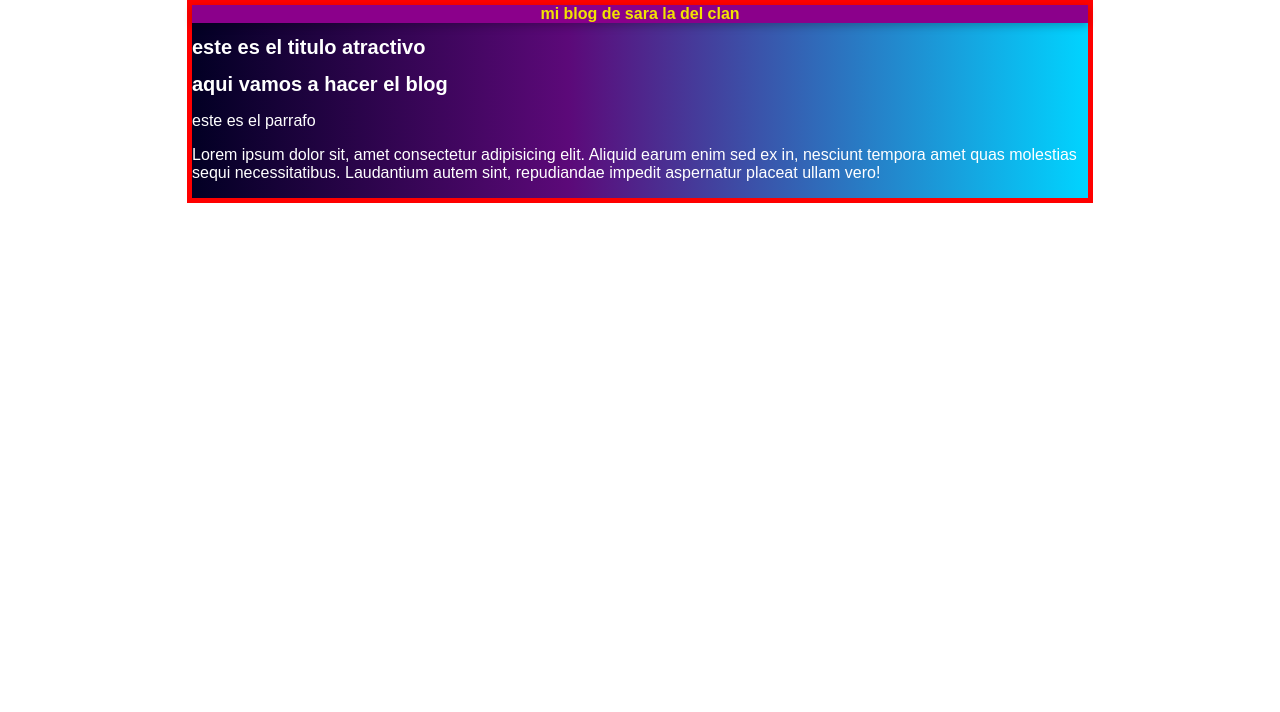
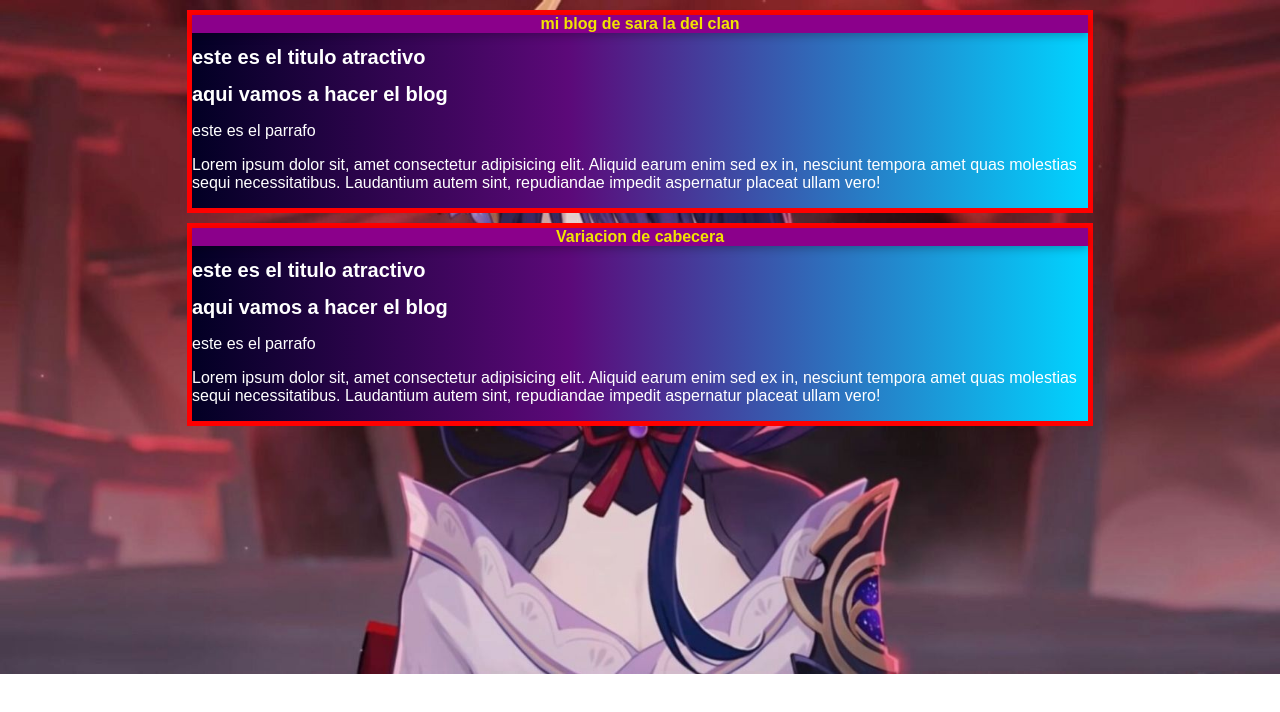
Before and after one commit to shogunIncognito/hyperblog, a plain HTML site: page blogpost.html in a window 1280 px wide. Drawn offline with Linux system fonts and the light colour scheme.

Commit message:
Cambio de fondo y se agrega nueva cabecera

```diff
--- a/blogpost.html
+++ b/blogpost.html
@@ -20,5 +20,18 @@
             <p>Lorem ipsum dolor sit, amet consectetur adipisicing elit. Aliquid earum enim sed ex in, nesciunt tempora amet quas molestias sequi necessitatibus. Laudantium autem sint, repudiandae impedit aspernatur placeat ullam vero!</p>
         </div>
     </div>
+    <div id="container">
+        <div id="cabecera">
+            Variacion de cabecera
+        </div>
+        <div id="post">
+
+            <h1>este es el titulo atractivo</h1>
+            <h1>aqui vamos a hacer el blog</h1>
+            <p>este es el parrafo</p>
+            <p>Lorem ipsum dolor sit, amet consectetur adipisicing elit. Aliquid earum enim sed ex in, nesciunt tempora amet quas molestias sequi necessitatibus. Laudantium autem sint, repudiandae impedit aspernatur placeat ullam vero!</p>
+        </div>
+    </div>
+
 </body>
 </html>
--- a/css/style.css
+++ b/css/style.css
@@ -1,4 +1,6 @@
 body{
+    background: no-repeat url('../Genshin-Impact-21-1.jpg');
+    background-size: 100%;
     color: #333;
     text-align: center;
     font-family: Arial, Helvetica, sans-serif;
@@ -14,6 +16,7 @@ body{
     background: rgb(2,0,36);
     background: linear-gradient(90deg, rgba(2,0,36,1) 0%, rgba(92,9,121,1) 42%, rgba(0,212,255,1) 100%);
     color: white;
+    margin-top: 10px;
 }
 #container h1{
     font-size: 20px;
```
Also changed, not shown: Genshin-Impact-21-1.jpg (added).
